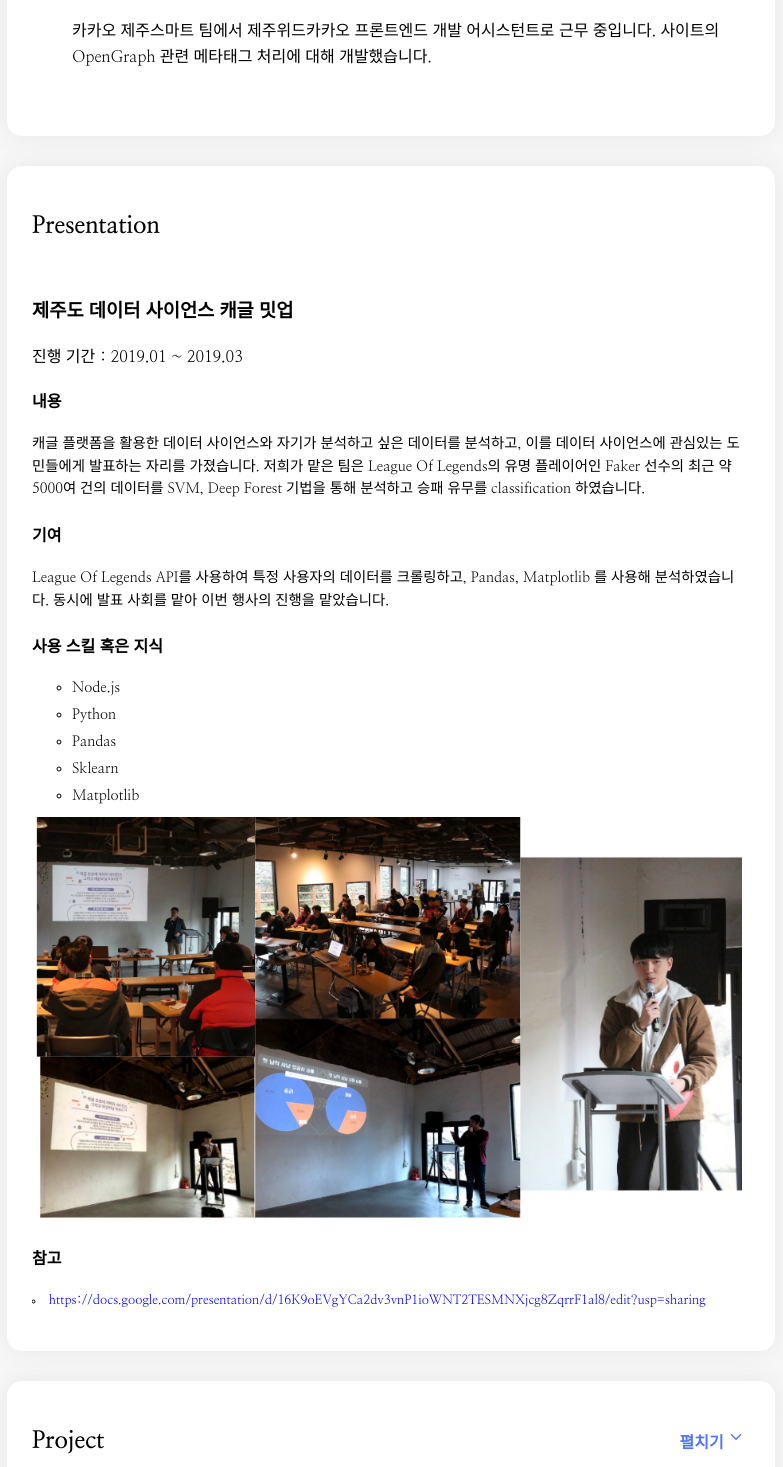
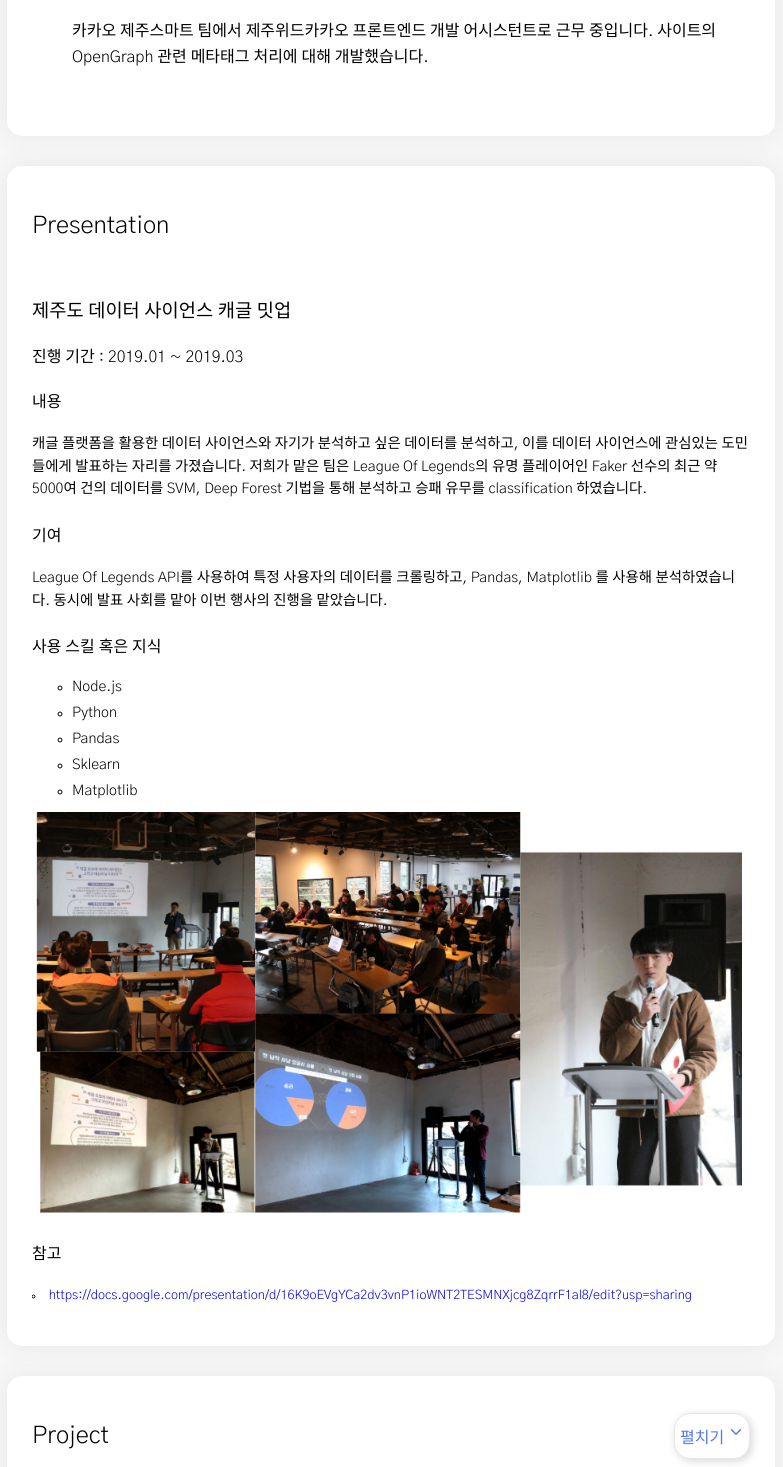
Before and after one commit to aerain/resume, a React (Create React App) app: page / in a window 1280 px wide. Shown: the part 1330-2797 px from the top of the page, without its empty margins (249-1032 px from the left). Built offline with nearby package versions, Linux system fonts and the light colour scheme.

Commit message:
사진 추가

```diff
--- a/src/config.js
+++ b/src/config.js
@@ -80,7 +80,7 @@ const config = {
             SW 중심대학 사업단 캡스톤 은상 수상 작품입니다.`,
             contribution: "PM을 맡아 앱의 UX/UI 디자인, SpringBoot을 사용한 api 서버를 구축하였습니다.",
             skills: ["JAVA", "SpringBoot", "Android", "Restful API", "JPA", "금융결제원 API"],
-            images: ["images/gift/gift.png"],
+            images: ["images/gift/gift.png", "images/gift/result.jpg"],
             etc: ["https://github.com/g-i-f-t"],
         },
         {
--- a/src/styles/App.css
+++ b/src/styles/App.css
@@ -208,6 +208,11 @@
 
 .project > header > button {
   color: #5577ee;
+  background-color: #ffffff;
+  border: 0.5px solid #e7e7e7;
+  padding: 10px 5px;
+  box-shadow: 2px 2px 8px #d7d7d7;
+  border-radius: 16px;
   font-weight: bold;
   font-size: 1rem;
 }
--- a/src/styles/index.css
+++ b/src/styles/index.css
@@ -1,10 +1,11 @@
-@import url('https://fonts.googleapis.com/css?family=Nanum+Myeongjo:400,700');
+@import url('https://fonts.googleapis.com/css?family=Gothic+A1:300,400,700&display=swap&subset=korean');
 
 html, body { margin: 0; padding: 0; }
 body { background-color: #f7f7f7; display: flex; flex-direction: column; }
 a { text-decoration: none; }
 button { border: 0; background-color: transparent; }
 ul { padding: 0; }
+
 code {
   font-family: source-code-pro, Menlo, Monaco, Consolas, "Courier New",
     monospace;
@@ -17,7 +18,8 @@ code {
 
 #container * {
   display: flex;
-  font-family: 'Nanum Myeongjo'
+  font-family: 'Gothic A1', sans-serif;
+  font-weight: 300;
 }
 
 @media all and (min-width: 768px) {
```
Also changed, not shown: public/images/gift/result.jpg (added).
